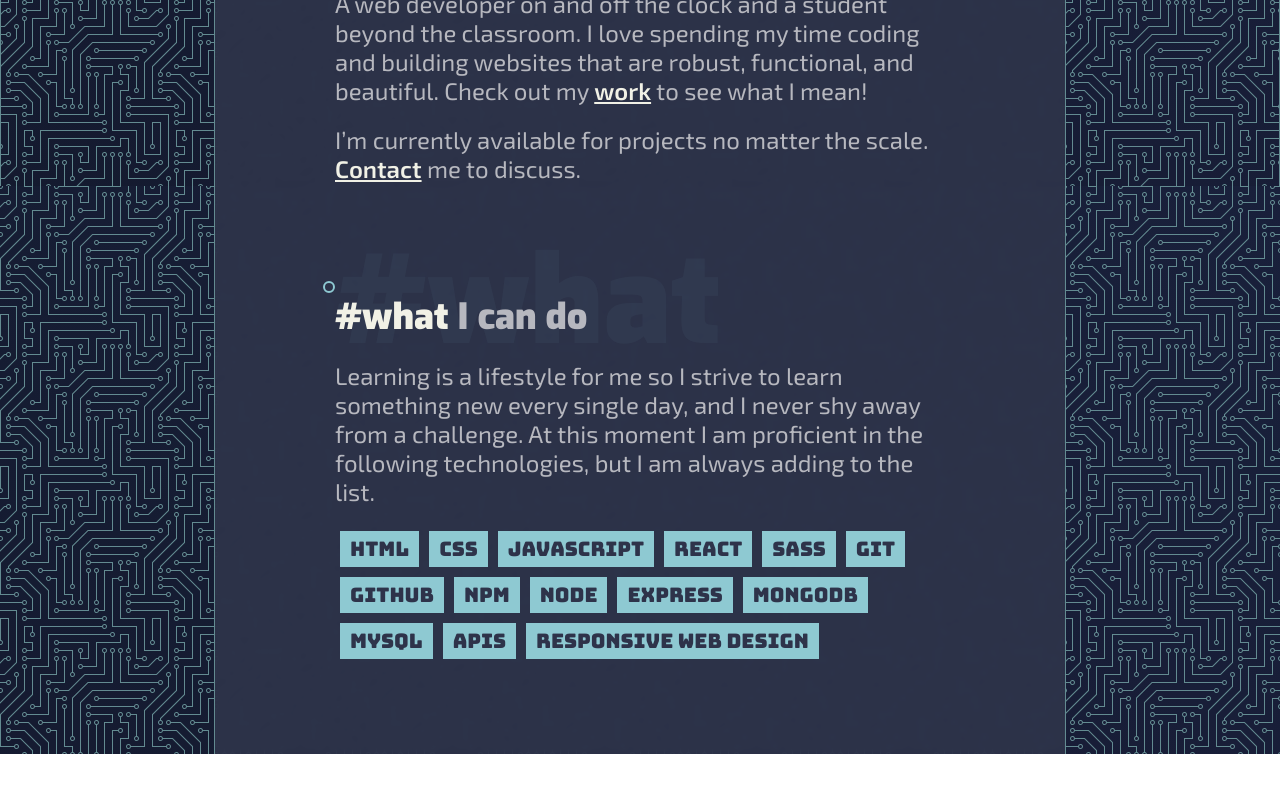
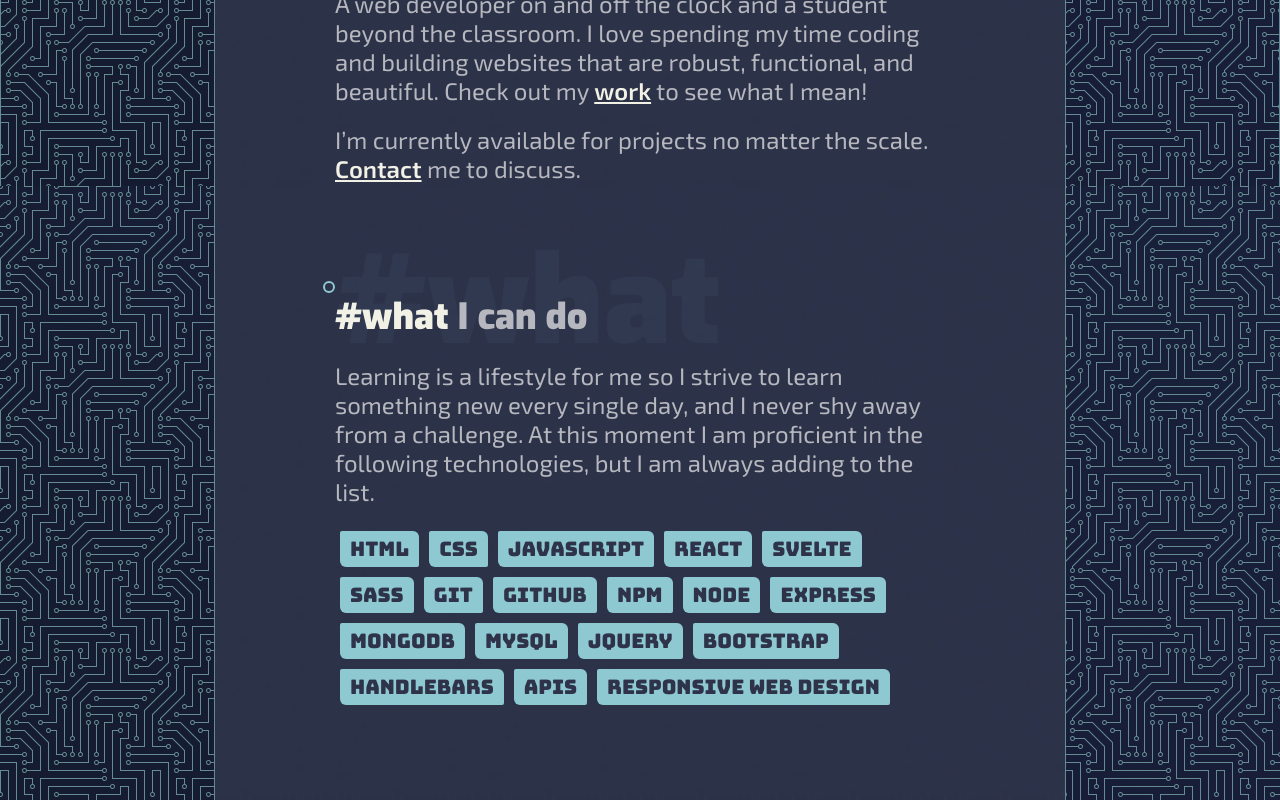
Before and after one commit to thnlsn/portfolio, a React (Create React App) app: page / in a window 1280 px wide. Shown: the part 614-1414 px from the top of the page. Before the commit the page ends 1368 px from the top, so only its background shows below. Built offline with nearby package versions, Linux system fonts and the light colour scheme; the HTML template or start-up script is replaced by a standard one; a web font is replaced by a local one.

Commit message:
skills style updated

```diff
--- a/src/App.js
+++ b/src/App.js
@@ -73,6 +73,7 @@ function App() {
             <div className='section__skill'>CSS</div>
             <div className='section__skill'>JavaScript</div>
             <div className='section__skill'>React</div>
+            <div className='section__skill'>Svelte</div>
             <div className='section__skill'>Sass</div>
             <div className='section__skill'>Git</div>
             <div className='section__skill'>GitHub</div>
@@ -81,6 +82,9 @@ function App() {
             <div className='section__skill'>Express</div>
             <div className='section__skill'>MongoDB</div>
             <div className='section__skill'>MySQL</div>
+            <div className='section__skill'>jQuery</div>
+            <div className='section__skill'>Bootstrap</div>
+            <div className='section__skill'>Handlebars</div>
             <div className='section__skill'>APIs</div>
             <div className='section__skill'>Responsive Web Design</div>
           </div>
--- a/src/css/style.css
+++ b/src/css/style.css
@@ -210,6 +210,10 @@ body {
   font-size: 2rem;
   padding: 0.5rem 1rem;
   margin: 0.5rem;
+  border-top-right-radius: 6px;
+  border-bottom-left-radius: 6px;
+  border-top-left-radius: 2px;
+  border-bottom-right-radius: 2px;
 }
 
 /*
--- a/src/sass/_components.scss
+++ b/src/sass/_components.scss
@@ -122,10 +122,16 @@
   }
   &__skill {
     background-color: variables.$color-secondary;
+
     color: variables.$color-primary;
     font-family: variables.$font-navigation;
     font-size: 2rem;
+
     padding: 0.5rem 1rem;
     margin: 0.5rem;
+    border-top-right-radius: 6px;
+    border-bottom-left-radius: 6px;
+    border-top-left-radius: 2px;
+    border-bottom-right-radius: 2px;
   }
 }
```
Also changed, not shown: 1 other file (tests, documents, lock files or other folders).
